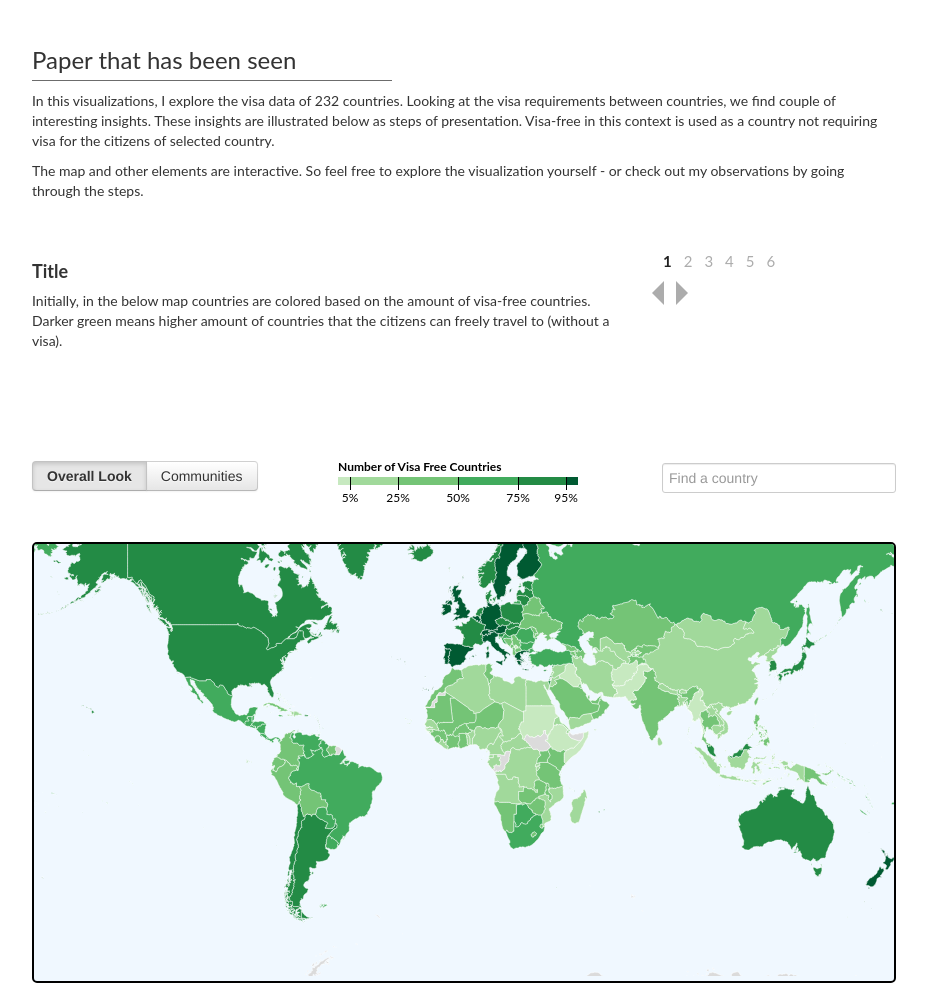
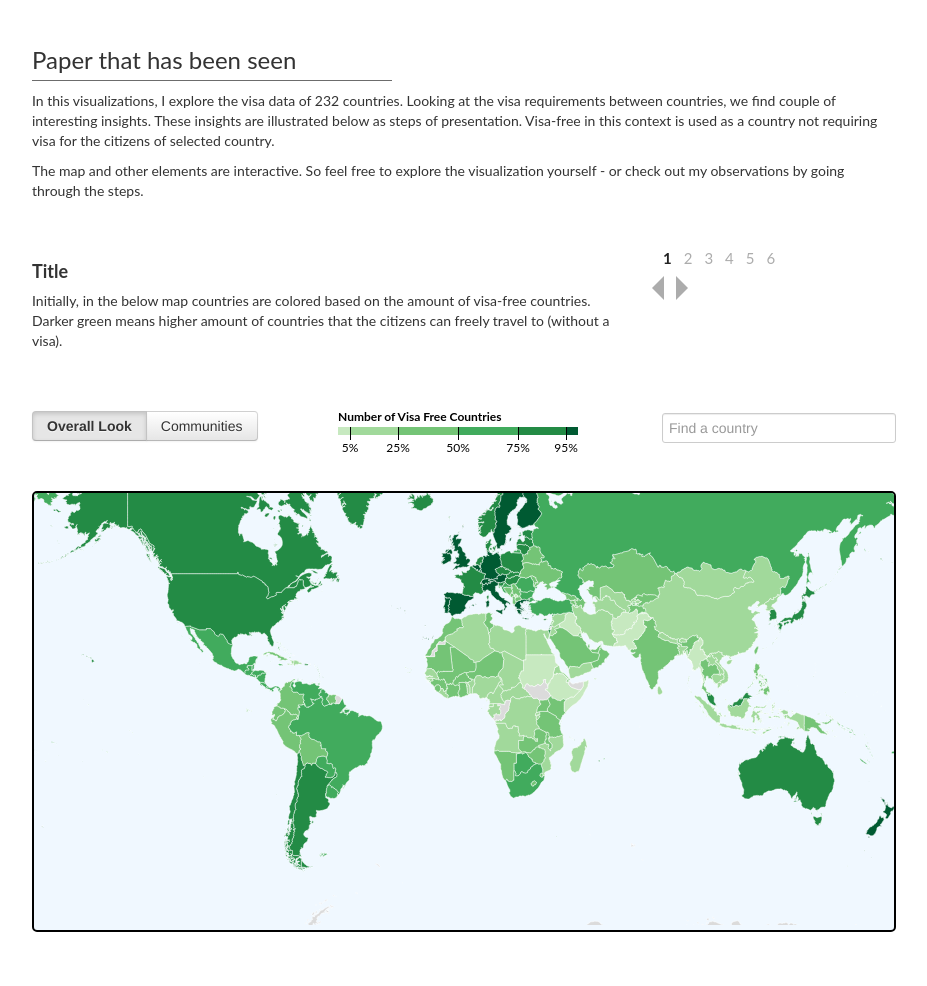
Before and after one commit to gelbal/visa-map, a plain HTML site: page index.html in a window 1280 px wide. Shown: the whole page, without its empty margins (176-1103 px from the left). Drawn offline with Linux system fonts and the light colour scheme.

Commit message:
Adjusted styling

```diff
--- a/css/style.css
+++ b/css/style.css
@@ -5,11 +5,7 @@ body {
   margin: 40px auto;
   /* FIXME: don't set these for responsive design */
   width: 1080px;
-  min-height: 1200px;
-
-/*
-  min-width: 600px;
-  min-height: 300px;*/
+  min-height: 1000px;
 }
 
 header {
@@ -32,7 +28,7 @@ a { color: #a3a3a3; }
 
 /* Styling for annotation elements */
 #explanation {
-  height: 200px;
+  height: 150px;
   margin: 10px 10%;
 }
 
@@ -64,6 +60,7 @@ li.step-link {
   text-decoration: none;
   border-radius: 5px;
   font-size: 15px;
+  line-height: 15px;
 }
 
 li.step-link:hover {
@@ -206,7 +203,6 @@ div.arrow-right:hover {
 /* Styling for the Country Selector*/
 
 #country-selector {
-  margin-bottom: 20px;
   /* width: 300px; */
   float: right;
 }
```
